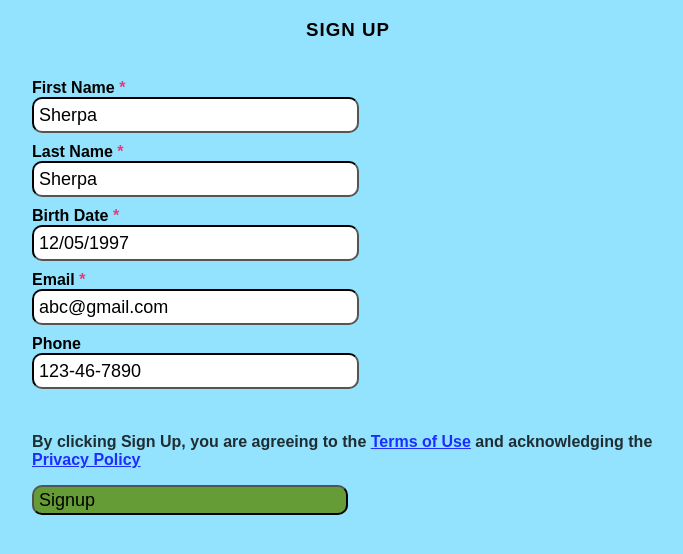
After one commit to jinpa-t/Login, a PHP site: page /signup.php in a window 1280 px wide. The commit adds this page. Shown: the top 554 px of the page, without its empty margins (292-975 px from the left). Run offline with PHP 8.4, Linux system fonts and the light colour scheme.

Commit message:
signup page and style files added

```diff
--- a/index.php
+++ b/index.php
@@ -113,6 +113,7 @@
         </div>
         <input class="btn btn-default" name="submit" type="submit" value="Sign In">
     </form>
+      <span>New user? <a href="signup.php"> Signup</a></span>
     </div>
     <div id="demo-tip">
         <button id="demo-close-btn">x</button>
--- /dev/null
+++ b/signup.php
@@ -0,0 +1,63 @@
+<?php
+	if($_SERVER["REQUEST_METHOD"] == "POST"){
+
+	}
+ //  else  {
+	// 	echo "<b>Warning: Invalid Access!</b><br>";
+	// 	echo "<a href='index.html'>Goto Signup Page</a>";
+	// 	exit;
+	// }
+?>
+
+<!DOCTYPE html>
+<html>
+  <head>
+    <meta charset="utf-8">
+    <meta name="viewport" content="width=device-width">
+    <title>Signup</title>
+    <link href="signup_style.css" rel="stylesheet" type="text/css" />
+  </head>
+  <body>
+    <h3 class="text-center">Sign up</h3>
+    <form action="<?php echo $_SERVER['PHP_SELF']; ?>" method="post">
+      <label for="firstname">First Name</label><star> *</star><br>
+      <input type="text" pattern="[A-Za-z .-']{1,32}" name="firstname" value="Sherpa" placeholder="First name" required>
+      <br>
+      <label for="lastname">Last Name</label><star> *</star><br>
+      <input type="text" pattern="[A-Za-z]{1,32}" name="lastname" value="Sherpa" placeholder="Last name" required>
+      <br>
+      <label for="birthdate">Birth Date</label><star> *</star><br>
+      <input type="text" name="birthdate" value="12/05/1997" placeholder="mm/dd/yyyy" maxlength="10" required>
+      <br>
+      <label for="email">Email</label><star> *</star><br>
+      <input type="email" name="email" value="abc@gmail.com" placeholder="example@domain.com" required>
+      <br>
+      <label for="phone">Phone</label><br>
+      <input type="tel" name="phone" value="123-46-7890" placeholder="123-46-7890" pattern="[0-9]{3}-[0-9]{2}-[0-9]{4}">
+      <br><br>
+      <p id="agreement">By clicking Sign Up, you are agreeing to the <a href="">Terms of Use</a> and acknowledging the <a href="">Privacy Policy</a></p>
+      <input type="submit" value="Signup" name="submit">
+    </form>
+    <div>
+
+		<?php
+			if (isset( $_POST['submit'] ) ) {
+			    $firstname = trim($_POST['firstname']);
+			    $lastname = $_POST['lastname'];
+          echo "<h4>Your account have not been created yet. Please check your email to finish setting up your account.</h4>";
+			    echo "<p>An email has been sent to <b>".$_POST['email']."</b></p>";
+			    /*
+				    echo '<p>Your name is ' . $lastname . ' ' .htmlspecialchars($_POST['firstname']);
+				    $time=strtotime($_POST['birthdate']);
+					$month=date("F",$time); // returns month in full Letter
+					$year=date("Y",$time); // returns full year
+					$day = date("d",$time);
+					$age = date("Y") - $year;
+					echo "<br>Your date of birth is ".$month . " " . $day . "," . $year .".<br>";
+					echo "You are ". $age." years old.</p><br>";
+				*/
+			}
+		?>
+    </div>
+  </body>
+</html>
--- /dev/null
+++ b/signup_style.css
@@ -0,0 +1,45 @@
+body{
+  font-family: Arial;
+  background-color: #94e3fe;
+}
+.text-center {
+  text-align: center;
+  text-transform: uppercase;
+  letter-spacing:1px;
+}
+form {
+  padding: 20px 20px;
+  border-radius: 5px;
+  font-weight: bold;
+  width: 50%;
+  margin:auto;
+}
+input {
+  text-align: left;
+  width:50%;
+  height: 30px;
+  border-color: black;
+  text-rendering: auto;
+  font-size: 18px;
+  margin-bottom:10px;
+  padding-left: 5px;
+  border-radius: 10px;
+}
+input[type="submit"]{
+  cursor: pointer;
+  background-color:#669c35;
+}
+
+label {
+  text-align: left;
+}
+
+#agreement{
+  opacity: .8;
+}
+star{
+  color: #e63b7a;
+}
+a{
+    color: blue;
+}
```
